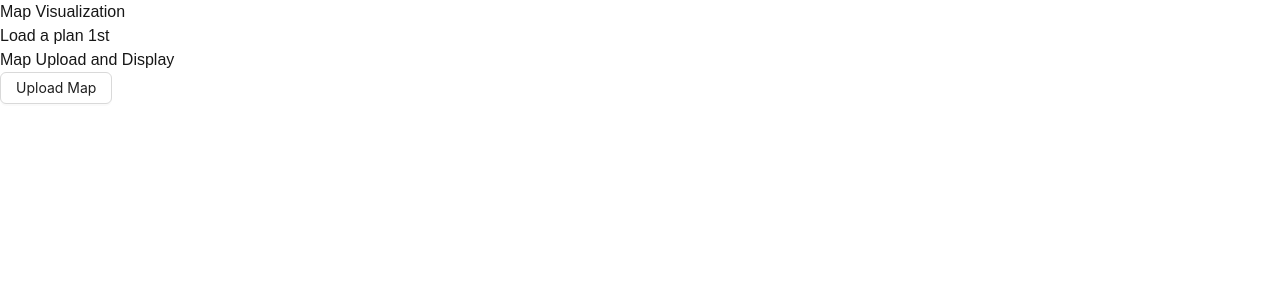
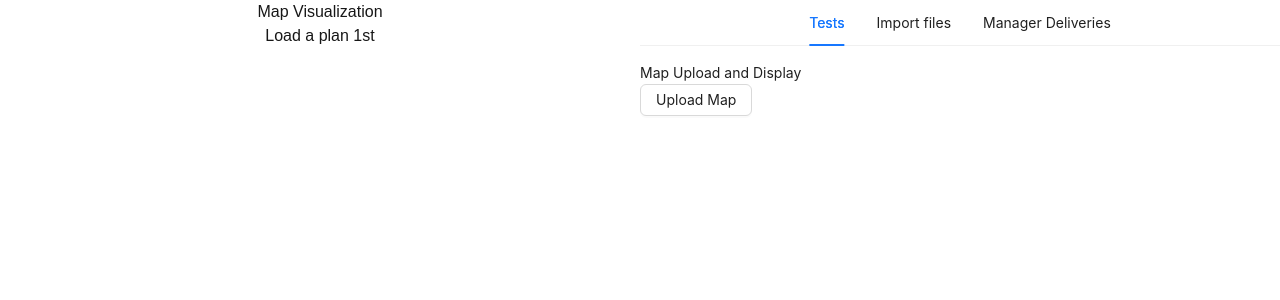
Before and after one commit to tlevrard7/PLD-Agile, a Next.js app in the folder pickup-and-delivery-front/: page / in a window 1280 px wide. Shown: the top 300 px of the page. Built offline with nearby package versions, Linux system fonts and the light colour scheme.

Commit message:
basic layout

```diff
--- a/pickup-and-delivery-front/package.json
+++ b/pickup-and-delivery-front/package.json
@@ -10,8 +10,10 @@
   },
   "dependencies": {
     "antd": "^5.22.2",
+    "bootstrap": "^5.3.3",
     "next": "14.2.18",
     "react": "^18",
+    "react-bootstrap": "^2.10.6",
     "react-dom": "^18"
   },
   "devDependencies": {
--- a/pickup-and-delivery-front/src/app/globals.css
+++ b/pickup-and-delivery-front/src/app/globals.css
@@ -25,3 +25,14 @@ body {
     text-wrap: balance;
   }
 }
+
+.main-grid {
+  width: 100%;
+  height: 100%;
+  display: grid;
+  grid-template-columns: 1fr 1fr;
+}
+
+.map-panel {
+  align-items: center;
+}
--- a/pickup-and-delivery-front/src/app/page.tsx
+++ b/pickup-and-delivery-front/src/app/page.tsx
@@ -5,15 +5,32 @@ import { Plan } from "@/model/Plan";
 import { createContext, SetStateAction, useState } from "react";
 import { CurrentPlan } from "./contexts/current-plan";
 import PlanPanel from "@/pages/PlanPanel";
+import { Tabs } from "antd";
 
 export const CurrentPlanContext = createContext<CurrentPlan>({ plan: null, setPlan: (value: SetStateAction<Plan | null>) => {} });
 
 export default function Home() {
-  const [plan, setPlan] = useState<Plan|null>(null);
-  return <>
-    <CurrentPlanContext.Provider value={{plan, setPlan}}>
+  const [plan, setPlan] = useState<Plan | null>(null);
+  return <CurrentPlanContext.Provider value={{plan, setPlan}}>
+    <div className="main-grid">
       <PlanPanel/>
-      <Test />
-    </CurrentPlanContext.Provider>
-  </>
+      <Tabs
+        defaultActiveKey="1"
+        centered
+          items={[{
+            label: `Tests`,
+            key: '1',
+            children: <Test/>,
+          },{
+            label: `Import files`,
+            key: '2',
+            children: 'Not implemented yet',
+          },{
+            label: `Manager Deliveries`,
+            key: '3',
+            children: 'Not implemented yet',
+          }]}
+      />
+    </div>
+  </CurrentPlanContext.Provider>
 }
--- a/pickup-and-delivery-front/src/pages/PlanPanel.tsx
+++ b/pickup-and-delivery-front/src/pages/PlanPanel.tsx
@@ -43,12 +43,12 @@ export default function PlanPanel({ ...canvasProps }: MapsProps) {
             ctx.fill()
         }
     }
-    return <div>
+    return <div className="map-panel flex flex-col">
         <h2>Map Visualization</h2>
         {
             plan == null ?
             <p>Load a plan 1st</p>:
-            <Canvas draw={drawMap} {...canvasProps} />
+            <Canvas draw={drawMap} {...canvasProps} style={{backgroundColor: 'gray', flexGrow: 1}} />
         }
     </div>
 }
```
Also changed, not shown: 1 other file (tests, documents, lock files or other folders).
